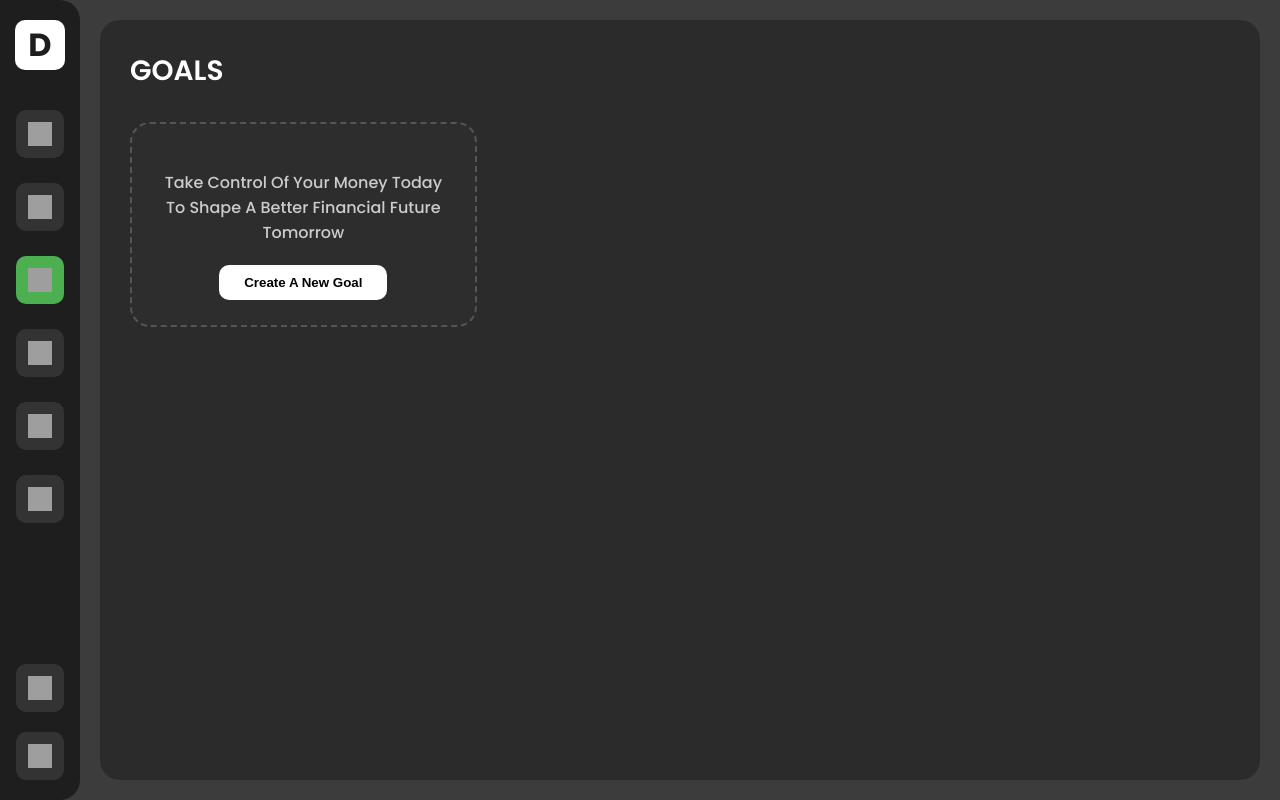
After one commit to nour-ab26/Dinero, a Flask app: page /goals in a window 1280 px wide. The commit adds this page. Run offline with Flask 2, Linux system fonts and the light colour scheme; the visitor is signed in with stand-in values (Sample User, id 1); data comes from the database, SQL or seed files in the repository; data that the repository does not hold is empty; grey boxes are pictures that could not be loaded.

Commit message:
add goals

```diff
--- a/app/main/forms.py
+++ b/app/main/forms.py
@@ -1,5 +1,5 @@
 from flask_wtf import FlaskForm
-from wtforms import StringField, PasswordField, SubmitField, BooleanField, SelectField, DecimalField, TextAreaField
+from wtforms import StringField, PasswordField, SubmitField, BooleanField, SelectField, DecimalField, TextAreaField, HiddenField
 from wtforms.validators import DataRequired, Email, EqualTo, ValidationError, Optional, NumberRange
 from app.models import User
 
@@ -29,3 +29,18 @@ class OnboardingForm(FlaskForm):
     tracking_period = SelectField('Tracking Per', choices=[('Weekly', 'Weekly'), ('Monthly', 'Monthly')], validators=[DataRequired()])
     main_goal = TextAreaField('Goal of using the app', validators=[DataRequired()])
     submit = SubmitField('Submit')
+
+class CreateGoalForm(FlaskForm):
+    name = StringField('What is your goal', validators=[DataRequired()])
+    target_amount = DecimalField('Amount needed', places=2, validators=[
+        DataRequired(), NumberRange(min=1, message="Amount must be positive.")
+    ])
+    submit_create_goal = SubmitField('Submit')
+
+
+class AddToGoalForm(FlaskForm):
+    amount = DecimalField('Amount', places=2, validators=[
+        DataRequired(), NumberRange(min=0.01, message="Amount must be positive.")
+    ])
+    goal_id = HiddenField() # This will be set by JavaScript
+    submit_add_to_goal = SubmitField('Submit')
--- a/app/main/routes.py
+++ b/app/main/routes.py
@@ -1,7 +1,7 @@
 from app.main import bp
 from flask import render_template, flash, redirect, url_for
-from app.main.forms import LoginForm, RegistrationForm, OnboardingForm
-from app.models import User
+from app.main.forms import LoginForm, RegistrationForm, OnboardingForm, CreateGoalForm, AddToGoalForm
+from app.models import User, Goal
 from app import db
 from flask_login import current_user, login_user, logout_user, login_required
 
@@ -62,3 +62,38 @@ def dashboard():
         return redirect(url_for('main.dashboard'))
 
     return render_template('dashboard.html', title='Dashboard', form=form)
+
+@bp.route('/goals', methods=['GET', 'POST'])
+@login_required
+def goals():
+    create_form = CreateGoalForm()
+    add_form = AddToGoalForm()
+
+    # Handle the "Create Goal" form submission
+    if create_form.submit_create_goal.data and create_form.validate_on_submit():
+        new_goal = Goal(
+            name=create_form.name.data,
+            target_amount=create_form.target_amount.data,
+            author=current_user
+        )
+        db.session.add(new_goal)
+        db.session.commit()
+        flash('Your new goal has been created!')
+        return redirect(url_for('main.goals'))
+
+    # Handle the "Add to Goal" form submission
+    if add_form.submit_add_to_goal.data and add_form.validate_on_submit():
+        goal = Goal.query.filter_by(id=add_form.goal_id.data, user_id=current_user.id).first_or_404()
+        goal.current_amount += add_form.amount.data
+        db.session.commit()
+        flash(f'Successfully added to your goal: {goal.name}!')
+        return redirect(url_for('main.goals'))
+
+    user_goals = Goal.query.filter_by(author=current_user).order_by(Goal.id.asc()).all()
+    return render_template(
+        'goals.html',
+        title='Goals',
+        user_goals=user_goals,
+        create_form=create_form,
+        add_form=add_form
+    )
--- a/app/static/css/dashboard_style.css
+++ b/app/static/css/dashboard_style.css
@@ -290,3 +290,141 @@ body {
 .btn-submit:hover {
     background-color: #6ab45e;
 }
+
+/* --- Goals Page Specific Styles --- */
+.goals-grid {
+    display: grid;
+    grid-template-columns: repeat(auto-fill, minmax(300px, 1fr));
+    gap: 30px;
+}
+
+.goal-card {
+    background-color: #1E1E1E;
+    border-radius: 20px;
+    padding: 25px;
+    position: relative;
+    color: white;
+}
+
+.piggy-bank-icon {
+    position: absolute;
+    top: 20px;
+    right: 20px;
+    width: 50px;
+    opacity: 0.8;
+}
+
+.goal-card h3 {
+    margin: 0 0 5px 0;
+    font-size: 1.1em;
+}
+
+.goal-card p {
+    font-size: 0.9em;
+    color: #aaa;
+    margin-bottom: 20px;
+}
+
+.progress-bar-container {
+    width: 100%;
+    height: 10px;
+    background-color: #444;
+    border-radius: 5px;
+    overflow: hidden;
+    margin-bottom: 5px;
+}
+
+.progress-bar {
+    height: 100%;
+    background: linear-gradient(90deg, #84fab0 0%, #8fd3f4 100%);
+    border-radius: 5px;
+}
+
+.progress-text {
+    display: flex;
+    justify-content: space-between;
+    font-size: 0.8em;
+    color: #ccc;
+    margin-bottom: 20px;
+}
+
+.add-amount-btn {
+    background-color: #4CAF50;
+    color: white;
+    border: none;
+    border-radius: 8px;
+    padding: 8px 15px;
+    cursor: pointer;
+    font-weight: bold;
+}
+
+.create-goal-card {
+    background-color: #2D2D2D;
+    border-radius: 20px;
+    padding: 25px;
+    display: flex;
+    flex-direction: column;
+    justify-content: center;
+    align-items: center;
+    text-align: center;
+    cursor: pointer;
+    border: 2px dashed #555;
+}
+
+.create-goal-card h4 {
+    color: #ccc;
+    font-weight: 500;
+    margin-bottom: 20px;
+}
+
+.btn-create-new {
+    background-color: white;
+    color: black;
+    border: none;
+    border-radius: 10px;
+    padding: 10px 25px;
+    font-weight: bold;
+    cursor: pointer;
+}
+
+/* --- Goal Modal Styles --- */
+.goal-modal {
+    background-color: #f0f0f0;
+    color: #333;
+    max-width: 400px;
+    padding: 30px 40px;
+    position: relative;
+}
+
+.close-modal {
+    position: absolute;
+    top: 15px;
+    right: 20px;
+    font-size: 2em;
+    color: #aaa;
+    cursor: pointer;
+}
+
+.goal-modal h2 {
+    text-align: center;
+    margin-bottom: 30px;
+}
+
+.goal-form .form-group {
+    margin-bottom: 20px;
+}
+
+.goal-form label {
+    display: block;
+    margin-bottom: 5px;
+    color: #888;
+    font-size: 0.9em;
+}
+
+.goal-form input {
+    width: 100%;
+    padding: 12px;
+    border: 1px solid #ddd;
+    border-radius: 8px;
+    box-sizing: border-box;
+}
--- /dev/null
+++ b/app/templates/goals.html
@@ -0,0 +1,130 @@
+<!DOCTYPE html>
+<html lang="en">
+<head>
+    <meta charset="UTF-8">
+    <meta name="viewport" content="width=device-width, initial-scale=1.0">
+    <title>{{ title }} - Dinero</title>
+    <link href="https://fonts.googleapis.com/css2?family=Poppins:wght@400;500;600;700&display=swap" rel="stylesheet">
+    <link rel="stylesheet" href="{{ url_for('static', filename='css/dashboard_style.css') }}">
+</head>
+<body>
+    <!-- Create Goal Modal -->
+    <div id="createGoalModal" class="modal-backdrop" style="display: none;">
+        <div class="modal-content goal-modal">
+            <span class="close-modal">&times;</span>
+            <h2>CREATE A NEW GOAL</h2>
+            <form method="POST" action="{{ url_for('main.goals') }}" class="goal-form" novalidate>
+                {{ create_form.hidden_tag() }}
+                <div class="form-group">{{ create_form.name.label }} {{ create_form.name() }}</div>
+                <div class="form-group">{{ create_form.target_amount.label }} {{ create_form.target_amount() }}</div>
+                {{ create_form.submit_create_goal(class='btn-submit') }}
+            </form>
+        </div>
+    </div>
+
+    <!-- Add to Goal Modal -->
+    <div id="addAmountModal" class="modal-backdrop" style="display: none;">
+        <div class="modal-content goal-modal">
+            <span class="close-modal">&times;</span>
+            <h2>ADD TO YOUR GOAL</h2>
+            <form method="POST" action="{{ url_for('main.goals') }}" class="goal-form" novalidate>
+                {{ add_form.hidden_tag() }}
+                {{ add_form.goal_id() }} <!-- Hidden field for goal ID -->
+                <div class="form-group">{{ add_form.amount.label }} {{ add_form.amount() }}</div>
+                {{ add_form.submit_add_to_goal(class='btn-submit') }}
+            </form>
+        </div>
+    </div>
+
+    <div class="dashboard-container">
+        <!-- Sidebar Navigation (assuming it's similar to dashboard) -->
+        <aside class="sidebar">
+            <div class="sidebar-header"><div class="logo">D</div></div>
+            <nav class="sidebar-nav">
+                <a href="{{ url_for('main.dashboard') }}" class="nav-item"><img src="{{ url_for('static', filename='images/icon-home.svg') }}" alt="Home"></a>
+                <a href="#" class="nav-item"><img src="{{ url_for('static', filename='images/icon-scale.svg') }}" alt="Balance"></a>
+                <a href="{{ url_for('main.goals') }}" class="nav-item active"><img src="{{ url_for('static', filename='images/icon-target.svg') }}" alt="Goals"></a>
+                <a href="#" class="nav-item"><img src="{{ url_for('static', filename='images/icon-doc.svg') }}" alt="Bills"></a>
+                <a href="#" class="nav-item"><img src="{{ url_for('static', filename='images/icon-chart.svg') }}" alt="Analysis"></a>
+                <a href="#" class="nav-item"><img src="{{ url_for('static', filename='images/icon-user.svg') }}" alt="Profile"></a>
+            </nav>
+            <div class="sidebar-footer">
+                <a href="#" class="nav-item"><img src="{{ url_for('static', filename='images/icon-settings.svg') }}" alt="Settings"></a>
+                <a href="{{ url_for('main.logout') }}" class="nav-item"><img src="{{ url_for('static', filename='images/icon-logout.svg') }}" alt="Logout"></a>
+            </div>
+        </aside>
+
+        <!-- Main Content -->
+        <main class="main-content">
+            <header class="main-header">
+                <h1>GOALS</h1>
+            </header>
+            <div class="goals-grid">
+                <!-- Loop through existing goals -->
+                {% for goal in user_goals %}
+                <div class="card goal-card">
+                    <img src="{{ url_for('static', filename='images/piggy-bank.png') }}" alt="Piggy Bank" class="piggy-bank-icon">
+                    <h3>GOAL {{ loop.index }}: {{ goal.name|upper }}</h3>
+                    <p>Amount Needed: {{ "%.2f"|format(goal.target_amount) }} TND</p>
+                    <div class="progress-bar-container">
+                        <div class="progress-bar" style="width: {{ goal.progress_percent }}%;"></div>
+                    </div>
+                    <div class="progress-text">
+                        <span>{{ "%.0f"|format(goal.progress_percent) }}%</span>
+                        <span>{{ "%.2f"|format(goal.current_amount) }} TND</span>
+                    </div>
+                    <button class="add-amount-btn" data-goal-id="{{ goal.id }}">Add</button>
+                </div>
+                {% endfor %}
+
+                <!-- Card to create a new goal -->
+                <div class="card create-goal-card" id="createGoalBtn">
+                    <h4>Take Control Of Your Money Today To Shape A Better Financial Future Tomorrow</h4>
+                    <button class="btn-create-new">Create A New Goal</button>
+                </div>
+            </div>
+        </main>
+    </div>
+
+    <!-- JavaScript for Modals -->
+    <script>
+        document.addEventListener('DOMContentLoaded', function () {
+            const createGoalModal = document.getElementById('createGoalModal');
+            const addAmountModal = document.getElementById('addAmountModal');
+            const createGoalBtn = document.getElementById('createGoalBtn');
+            const addAmountBtns = document.querySelectorAll('.add-amount-btn');
+            const closeButtons = document.querySelectorAll('.close-modal');
+
+            // Show "Create Goal" modal
+            createGoalBtn.addEventListener('click', () => {
+                createGoalModal.style.display = 'flex';
+            });
+
+            // Show "Add Amount" modal and set the goal ID
+            addAmountBtns.forEach(btn => {
+                btn.addEventListener('click', () => {
+                    const goalId = btn.dataset.goalId;
+                    addAmountModal.querySelector('input[name="goal_id"]').value = goalId;
+                    addAmountModal.style.display = 'flex';
+                });
+            });
+
+            // Close modals
+            closeButtons.forEach(btn => {
+                btn.addEventListener('click', () => {
+                    createGoalModal.style.display = 'none';
+                    addAmountModal.style.display = 'none';
+                });
+            });
+
+            // Close modals if backdrop is clicked
+            window.addEventListener('click', (event) => {
+                if (event.target === createGoalModal || event.target === addAmountModal) {
+                    createGoalModal.style.display = 'none';
+                    addAmountModal.style.display = 'none';
+                }
+            });
+        });
+    </script>
+</body>
+</html>
```
Also changed, not shown: app/models.py (+12 -2 lines), app/templates/dashboard_layout.html (added, +58 -0 lines).
